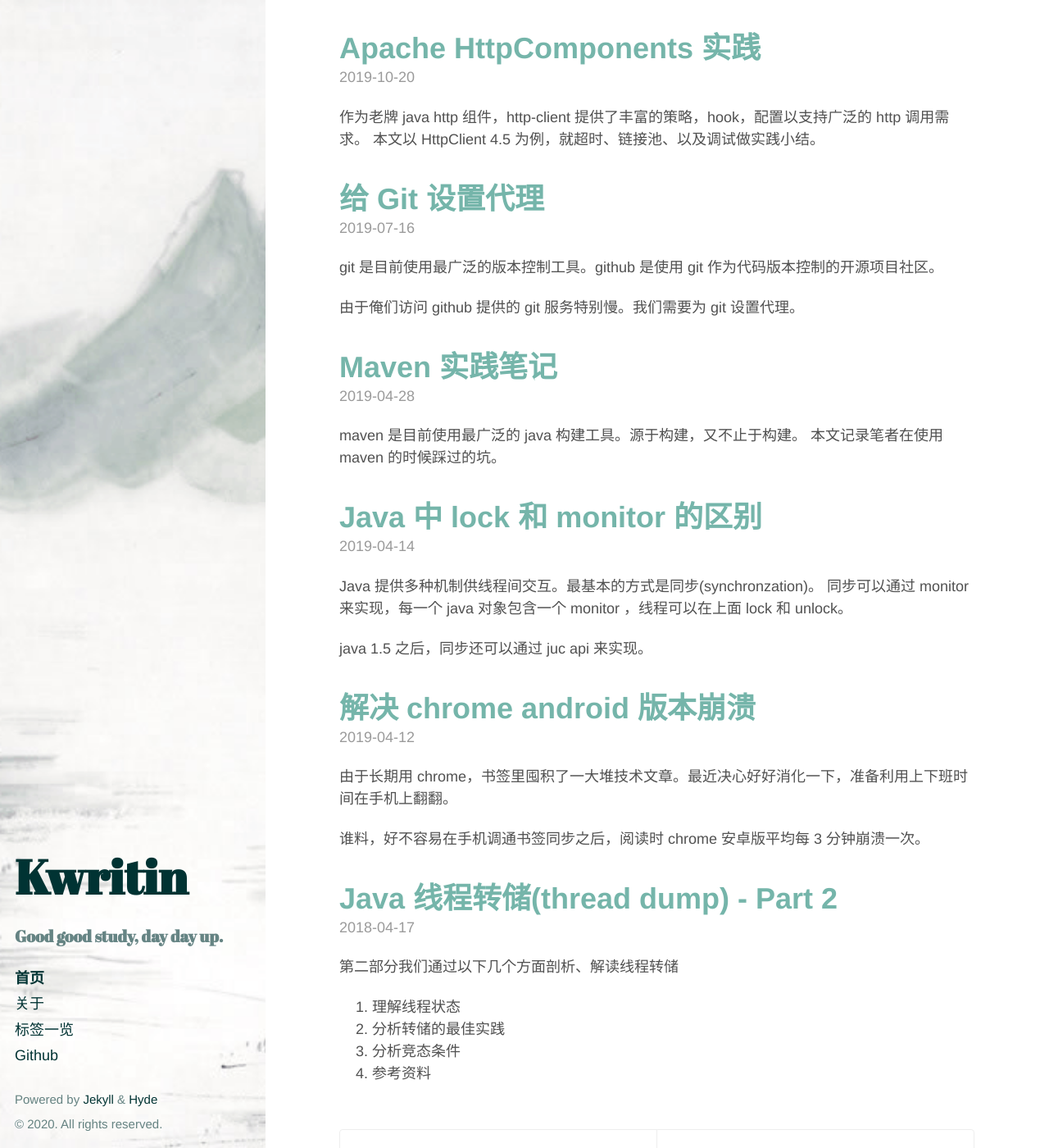
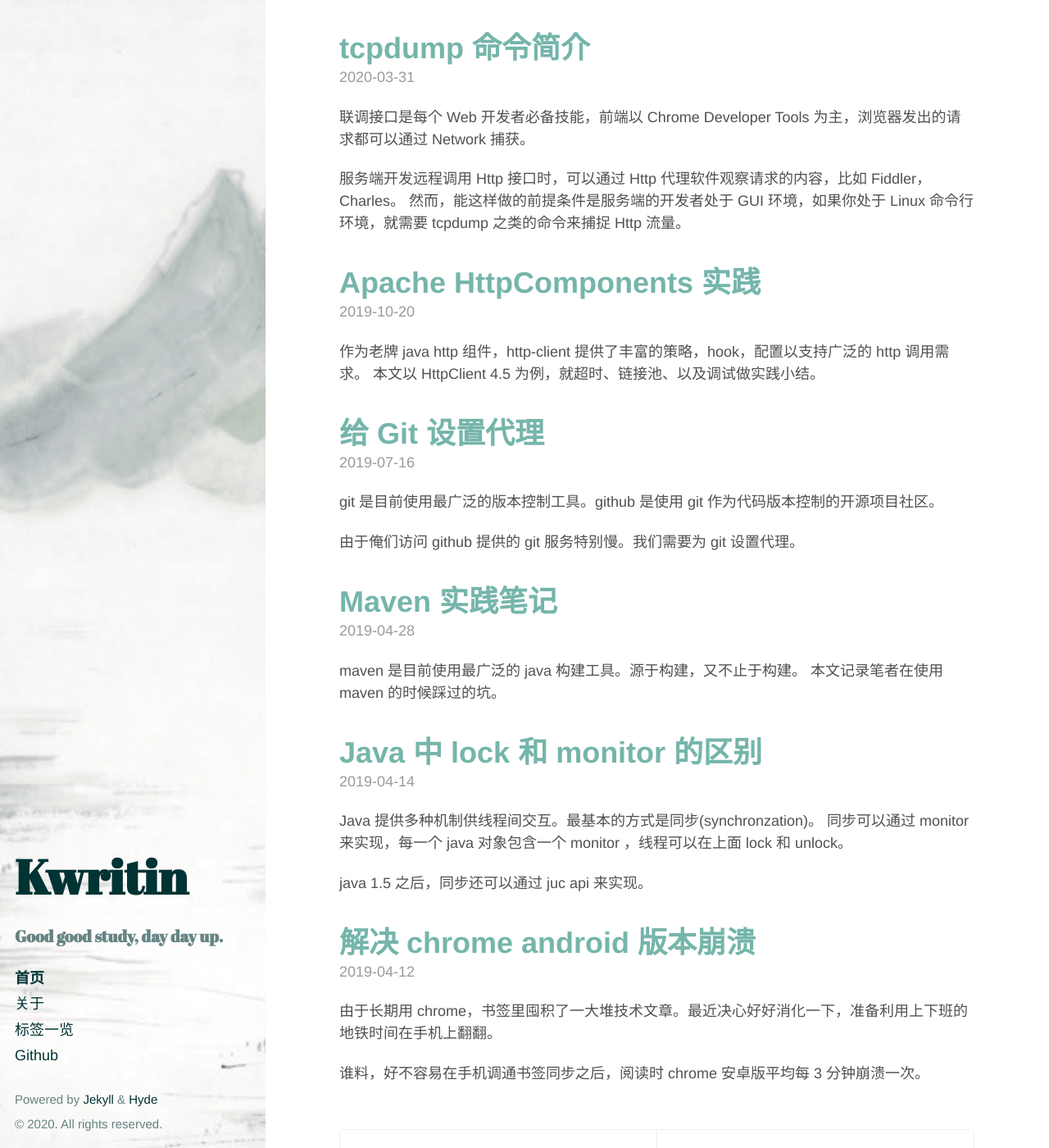
Before and after one commit to toien/toien.github.io, a Jekyll site: the page built from index.html, in a window 1280 px wide and 1400 px high. Shown: the whole window at 82% size. Built offline with Jekyll 4.4.1, drawn with Linux system fonts in a browser that asks for light colours; the list of posts is cut into pages by our own code; some of the changed lines change nothing that is shown.

Commit message:
add new post

````diff
--- a/_posts/2019-04-12-resolve-chrome-android-crash.md
+++ b/_posts/2019-04-12-resolve-chrome-crash-on-flyme.md
@@ -5,13 +5,13 @@ tags: chrome android
 excerpt_separator: <!-- more -->
 ---
 
-由于长期用 chrome，书签里囤积了一大堆技术文章。最近决心好好消化一下，准备利用上下班时间在手机上翻翻。
+由于长期用 chrome，书签里囤积了一大堆技术文章。最近决心好好消化一下，准备利用上下班的地铁时间在手机上翻翻。
 
 谁料，好不容易在手机调通书签同步之后，阅读时 chrome 安卓版平均每 3 分钟崩溃一次。
 
 <!-- more -->
 
-由于 Android 来自 Google 爸爸，而 Google 在国内目前处于无法使用状态，所以想要体验 youtube、play 等 app，除了借助梯子，还需要安装各厂商封装的 Google 服务安装包。
+由于 Android 来自 Google，而 Google 在国内目前处于无法使用状态，所以想要体验 youtube、google play 等 app，除了借助梯子，还需要安装各手机厂商在应用市场发布的 Google 服务基础安装包。
 
 安装好了它，才能使用基于它的 app：youtube、play、google map 等。
 
@@ -19,7 +19,7 @@ excerpt_separator: <!-- more -->
 
 ---
 
-当我魅族上的 chrome 疯狂崩溃时，我尝试了各种办法：更新、加权限、允许后台运行、锁定内存……
+当我魅族 flyme 上的 chrome 疯狂崩溃时，我尝试了各种办法：更新、加权限、允许后台运行、锁定内存……
 
 最后，终于在一篇帖子上看到：
 
--- /dev/null
+++ b/_posts/2020-03-31-tcpdump-command.md
@@ -0,0 +1,366 @@
+---
+layout: post
+title: tcpdump 命令简介
+tags: tcpdump linux
+excerpt_separator: <!-- more -->
+---
+
+联调接口是每个 Web 开发者必备技能，前端以 Chrome Developer Tools 为主，浏览器发出的请求都可以通过 Network 捕获。
+
+服务端开发远程调用 Http 接口时，可以通过 Http 代理软件观察请求的内容，比如 Fiddler，Charles。
+然而，能这样做的前提条件是服务端的开发者处于 GUI 环境，如果你处于 Linux 命令行环境，就需要 tcpdump 之类的命令来捕捉 Http 流量。
+
+<!-- more -->
+
+### 基本选项
+
+tcpdump 可以捕捉指定网卡的流量，在控制台输出，保存到文件；还可以不监听，直接解析文件内容并输出。
+
+其中常用的选项:
+
+```
+tcpdump [ -c count ]
+        [ -C file_size ] [ -G rotate_seconds ] [ -F file ]
+        [ -i interface ] [ -j tstamp_type ] [ -m module ] [ -M secret ]
+        [ --number ] [ -Q in|out|inout ]
+        [ -r file ] [ -V file ] [ -s snaplen ] [ -T type ] [ -w file ]
+        [ -W filecount ]
+        [ -E spi@ipaddr algo:secret,...  ]
+        [ -y datalinktype ] [ -z postrotate-command ] [ -Z user ]
+        [ --time-stamp-precision=tstamp_precision ]
+        [ --immediate-mode ] [ --version ]
+        [ expression ]
+```
+
+各中含义如下：
+
+- `-i`: 指定网卡，比如 `-i eth0` 意味着抓取 eth0 网卡的流量
+- `-c`: 指定抓取封包数量，比如 `-c 100` 会在抓取到 100 个 packet 后停止
+- `--number`: 打印网络封包的自增编号，这是 tcpdump 给每个 packet 生成的代表顺序的编号，而不是 tcp sequence 编号
+- `-Q`: 指定 packet 方向，in: 入网，out: 出网，inout: 两者都捕获
+- `-s`: 指定从每个 packet 中捕获的字节数，如果 `-s 0` 则捕获默认的 262144 字节
+- `-A`: 以 ASCII 形式打印每个 packet 的数据，非常适用于 web 调试
+- `-X`: 以 hex 和 ASCII 形式打印每个 packet，适用于调试新的协议
+
+### 输出格式
+
+来看看 tcpdump 如何工作，比如我们想通过它来抓取本地访问 www.baidu.com 的数据。
+
+```
+tcpdump 'port 80 and host www.baidu.com'
+```
+
+然后通过 curl www.baidu.com 就会看到 tcpdump 如下输出：
+
+```
+### 三次握手建立 TCP 链接
+23:05:19.720766 IP [local-ip].55405 > 180.101.49.12.http: Flags [S], seq 2801727995, win 29200, options [mss 1460,nop,nop,sackOK,nop,wscale 7], length 0
+23:05:19.731660 IP 180.101.49.12.http > [local-ip].55405: Flags [S.], seq 1189577036, ack 2801727996, win 8192, options [mss 1452,nop,nop,sackOK,nop,wscale 5], length 0
+23:05:19.731678 IP [local-ip].55405 > 180.101.49.12.http: Flags [.], ack 1, win 229, length 0
+
+### 本地向服务端发起 http 请求
+23:05:19.731705 IP [local-ip].55405 > 180.101.49.12.http: Flags [P.], seq 1:78, ack 1, win 229, length 77: HTTP: GET / HTTP/1.1
+
+### 服务端向本地 ack，并发送 response
+23:05:19.742859 IP 180.101.49.12.http > [local-ip].55405: Flags [.], ack 78, win 908, length 0
+23:05:19.744004 IP 180.101.49.12.http > [local-ip].55405: Flags [P.], seq 1:1441, ack 78, win 908, length 1440: HTTP: HTTP/1.1 200 OK
+
+### 本地向服务端 ack
+23:05:19.744016 IP [local-ip].55405 > 180.101.49.12.http: Flags [.], ack 1441, win 251, length 0
+
+### 服务端继续向本地发送数据
+23:05:19.744019 IP 180.101.49.12.http > [local-ip].55405: Flags [P.], seq 1441:2782, ack 78, win 908, length 1341: HTTP
+
+### 本地向服务端 ack
+23:05:19.744022 IP [local-ip].55405 > 180.101.49.12.http: Flags [.], ack 2782, win 274, length 0
+
+### 数据接收完毕后，本地主动关闭链接，向服务端发起 FIN，并且 ack 自己已无数据发送; 1/4
+23:05:19.744139 IP [local-ip].55405 > 180.101.49.12.http: Flags [F.], seq 78, ack 2782, win 274, length 0
+### 服务端继续向本地发送数据
+23:05:19.752994 IP 180.101.49.12.http > [local-ip].55405: Flags [P.], seq 1441:2782, ack 78, win 908, length 1341: HTTP
+### 本地向服务端 ack
+23:05:19.753001 IP [local-ip].55405 > 180.101.49.12.http: Flags [.], ack 2782, win 274, options [nop,nop,sack 1 {1441:2782}], length 0
+### 服务度端向本地 ack; 2/4
+23:05:19.755279 IP 180.101.49.12.http > [local-ip].55405: Flags [.], ack 79, win 908, length 0
+### 服务端向本地发送 FIN; 3/4
+23:05:19.755289 IP 180.101.49.12.http > [local-ip].55405: Flags [F.], seq 2782, ack 79, win 908, length 0
+### 本地向服务端 ack; 4/4
+23:05:19.755299 IP [local-ip].55405 > 180.101.49.12.http: Flags [.], ack 2783, win 274, length 0
+### 服务端重置链接
+23:05:22.765004 IP 180.101.49.12.http > [local-ip].55405: Flags [R], seq 1189579819, win 0, length 0
+```
+
+其中每一列的含义如下：
+
+- `23:05:19.720766`: 代表 tcpdump 收到该 packet 的本地时间
+- `IP`: 网络层的协议，在本例中 IP 代表 ipv4，如果是 ipv6，则会显示 IP6
+- `[local-ip].55405 > 180.101.49.12.http`: 代表本地 ip.port 向 [remote ip].port 传输
+- `Flags [S]`: 代表 TCP 标志，通过对照表可以判断出当前 packet 的标志
+
+    Flags 对照表:
+
+    |Value | Flag Type | Description       |
+    |:----:|:---------:|:-----------------:|
+    |S     | SYN       | Connection Start  |
+    |F     | FIN       | Connection Finish |
+    |P     | PUSH      | Data push         |
+    |R     | RST       | Connection reset  |
+    |.     | ACK       | Acknowledgment    |
+
+
+- `seq 2801727995`: 代表当前 packet 数据的序列号。如果是第一个 packet(SYN)，那么是一个绝对值;
+    如果是在后续传输数据的过程中(PUSH)，该 seq 是一个相对值，便于追踪整个流，比如 `seq 1441:2782`
+- `ack 78`: 代表目前收到的最后一个 packet 的 seq 值，如果还没有，则 `ack 1`
+- `win 29200`, 代表 tcp 滑动窗口的中的数据大小（byte）
+- `options [mss 1460,nop,nop,sackOK,nop,wscale 7]`: tcp 协议选项，诸如 mss，window scale 等
+- `length 0`: 代表当前 packet 中数据大小(byte)
+
+另外，通过观察还能得出 ack num 和 seq num 有以下关系：
+
+1. 在建立链接和关闭链接的过程中，ack 对方发送的数据时：ack num = seq num + 1
+2. 在发送数据的过程中，ack num = 上一次发送的 seq 范围的最后一个字节
+3. 在其它情况下，packet 会带上（重复）上一次本方的 ack num
+
+另外通过实验，可以实现 3 次挥手。Flags 分别是：
+
+1. F
+2. F.
+3. .
+
+
+
+### 表达式
+
+这是 tcpdump 的黑魔法。
+
+tcpdump 用表达式过滤 packet，只输出表达式为 true 的 packet。
+
+表达式由一个或多个表达元(primitive) 组成。一个表达元通常由一个或多个修饰符(qualifiers) 后跟一个名字或数字表示的 id 组成(即, 'qualifiers id').
+
+有三种不同类型的修饰符: type, dir 以及 proto.
+
+#### type 修饰符
+
+type 修饰符指定 id 所代表的对象类型, id 可以是名字也可以是数字.
+
+可选的对象类型有: host, net, port 以及 portrange。
+host 表明 id 表示主机, net 表明 id 是网络, port 表明 id 是端口而 portrange 表明 id 是一个端口范围。如：
+
+- `host foo`: 主机 foo
+- `net 128.3`: 网络 128.3
+- `port 20`: 端口 20
+- `portrange 6000-6008`: 端口范围 6000-6008
+
+如果不指定 type 修饰符, id 默认的修饰符为 host.
+
+#### dir 修饰符
+
+dir 修饰符描述 id 所对应的传输方向, 即发往 id 还是从 id 接收（而 id 到底指什么需要看其前面的 type 修饰符）.
+可取的方向为: src, dst, src 或 dst, src 并且 dst. 如:
+
+- `src foo`: 源主机是foo
+- `dst net 128.3`: 目的网络是128.3
+- `src or dst port ftp-data`: 源或目的端口为 ftp-data
+
+如果不指定 dir 修饰符, id 默认的修饰符为 src 或 dst.
+
+#### proto 修饰符
+
+proto 修饰符描述 id 所属的协议. 可选的协议有: ether, fddi, tr, wlan, ip, ip6, arp, rarp, decnet, tcp 以及 upd.
+
+- ether: 可理解为物理以太网传输协议
+- fddi: 光纤分布数据网传输协议
+- tr: 用于路由跟踪的协议
+- wlan: 无线局域网协议
+- ip, ip6: 即通常的TCP/IP协议栈中所使用的 ipv4 以及 ipv6 网络层协议
+- arp, rarp: 即地址解析协议,反向地址解析协议
+- decnet: Digital Equipment Corporation 开发的, 最早用于 PDP-11 机器互联的网络协议
+- tcp/udp: 即通常 TCP/IP 协议栈中的两个传输层协议
+
+如:
+- `ether src foo`: 从以太网地址 foo 来的数据包
+- `arp net 128.3`: 发往或来自 128.3 网络的 arp 协议数据包
+- `tcp port 21`: 发送或接收端口为 21 的 tcp 协议数据包
+- `udp portrange 7000-7009`: 发送或接收端口范围为 7000-7009 的 udp 协议数据包
+
+如果不指定 proto 修饰符, 则默认为与相应 type 匹配的修饰符. 例如:
+- `src foo` 含义是 '(ip or arp or rarp) src foo' 即, 来自主机 foo 的 ip/arp/rarp 协议数据包, 默认 type 为 host
+- `net bar` 含义是 '(ip or arp or rarp) net bar' 即, 来自或发往 bar 网络的 ip/arp/rarp 协议数据包
+- `port 53` 含义是 '(tcp or udp) port 53' 即, 发送或接收端口为 53 的 tcp/udp 协议数据包
+
+由于 tcpdump 直接通过数据链路层的 BSD 数据包过滤器或 DLPI(datalink provider interface, 数据链层提供者接口) 来直接获得网络数据包,
+其可抓取的数据包可涵盖上层的各种协议, 包括 arp, rarp, icmp(因特网控制报文协议), ip, ip6, tcp, udp, sctp(流控制传输协议)。
+
+对于修饰符后跟 id 的格式, 可理解为, type id 是对包最基本的过滤条件: 即对包相关的主机, 网络, 端口的限制; dir 表示对包的传送方向的限制; proto表示对包相关的协议限制)
+
+表达元之间还可以通过关键字 and, or 以及 not 进行连接, 从而可组成比较复杂的条件表达式.
+比如：`host foo and not port ftp and not port ftp-data`，其过滤条件为: 数据包的主机为 foo, 并且端口不是 ftp(端口21) 和 ftp-data(端口20)。
+
+常用端口和名字的对应可在 linux 系统中的 `/etc/service` 文件中找到。
+
+为了表示方便, 同样的修饰符可以被省略, 如 'tcp dst port ftp or ftp-data or domain` 与以下的表达式含义相同 `tcp dst port ftp or tcp dst port ftp-data or tcp dst port domain`.
+其过滤条件可理解为: 包的协议为 tcp, 目的端口为 ftp 或 ftp-data 或 domain(端口53).
+
+借助括号以及操作符, 可把表达元组合在一起使用 (由于括号是 shell 的特殊字符, 所以在 shell 脚本或终端中使用时必须对括号进行转义, 即'(' 与')'需要分别表达成'\(' 与 '\)').
+
+#### 操作符:
+
+1. 否定操作 (`!' 或 `not')
+1. 与操作(`&&' 或 `and')
+1. 或操作(`||' 或 `or')
+
+否定操作符的优先级别最高. 与操作和或操作优先级别相同, 并且二者的结合顺序是从左到右.
+要注意的是, 表达'与操作'时, 需要显式写出'and'操作符, 而不只是把前后表达元并列放置(nt: 二者中间的'and' 操作符不可省略).
+
+如果一个标识符前没有关键字, 则表达式的解析过程中最近用过的关键字(往往也是从左往右距离标识符最近的关键字)将被使用.
+
+比如 `not host vs and ace` 是 `not host vs and host ace` 的精简表达，而不是 `not (host vs or ace)`。
+
+前两者表示：所需数据包不是来自或发往 host vs, 而是来自或发往 ace，而后者表示数据包只要不是来自或发往 vs 或 ac 都符合要求)
+
+整个条件表达式可以被当作一个单独的字符串参数也可以被当作空格分割的多个参数传入 tcpdump, 后者更方便些.
+
+通常, 如果表达式中包含元字符(如正则表达式中的 '*', '.' 以及 shell 中的 '('等字符)，最好还是使用单独字符串的方式传入.
+这时, 整个表达式需要被单引号括起来, 作为一个字符串被解析。
+
+### 常用 tcpdump 的表达元
+
+- `dst host [host]`
+
+    如果 IPv4/v6 数据包的目的域是 [host], 则与此对应的条件表达式为真. host 可以是一个 ip 地址, 也可以是一个主机名.
+
+- `src host [host]`
+
+    如果 IPv4/v6 数据包的源域是 [host], 则与此对应的条件表达式为真。host 可以是一个 ip 地址, 也可以是一个主机名。
+
+- `host [host]`
+
+    如果 IPv4/v6 数据包的源或目的地址是 [host], 则与此对应的条件表达式为真。
+
+以上的几个 host 表达式之前可以添加以下关键字: ip, arp, rarp, 以及 ip6.
+比如: `ip host [host]`, 也可以表达为: `ether proto ip and host [host]`。
+
+> 这种表达式在 ip 之前需要有 \ 来转义，因为 ip 对 tcpdump 来说已经是一个关键字
+
+- `ether dst [ehost]`
+
+    如果数据包(指 tcpdump 可抓取的数据包, 包括 ip 数据包, tcp数据包)的以太网目标地址是 [ehost], 则与此对应的条件表达式为真。
+
+    ehost 可以是 /etc/ethers 文件中的名字或一个数字地址。
+
+- `ether src [ehost]`
+
+    如果数据包的以太网源地址是 [ehost], 则与此对应的条件表达式为真.
+
+- `ether host [ehost]`
+
+    如果数据包的以太网源地址或目标地址是 ehost, 则与此对应的条件表达式为真.
+
+- `gateway [host]`
+
+如果数据包的网关地址是 host, 则与此对应的条件表达式为真。
+需要注意的是, 这里的网关地址是指以太网地址, 而不是IP 地址。
+
+- `dst net [net]`
+
+    如果数据包的目标地址(IPv4或IPv6格式)的网络号字段为 net, 则与此对应的条件表达式为真.
+    net 可以是从网络数据库文件 /etc/networks 中的名字, 也可以是一个数字形式的网络地址.
+
+    IPv4 网络地址将以点分四元组(比如, 192.168.1.0), 或点分三元组(比如, 192.168.1 ), 或点分二元组(比如, 172.16), 或单一单元组(比如, 10)来表达;
+
+    对于 IPv6 地址, 网络编号必须全部写出来(8个部分必须全部写出来)，比如：`2001:0db8:86a3:08d3:1319:8a2e:0370:7344`。
+
+- `src net [net]`
+
+    如果数据包的源地址(IPv4或IPv6格式)的网络号字段为 net, 则与此对应的条件表达式为真.
+
+- `net [net]`
+
+    如果数据包的源或目的地址(IPv4或IPv6格式)的网络号字段为 net, 则与此对应的条件表达式为真.
+
+- `dst port [port]`
+
+    如果数据包(包括ip/tcp, ip/udp, ip6/tcp or ip6/udp协议)的目的端口为 [port], 则与此对应的条件表达式为真。
+
+    port 可以是一个数字也可以是一个名字(相应名字可以在 `/etc/services` 中找到该名字, 也可以通过 `man tcp` 和 `man udp` 来得到相关描述信息。
+
+    如果使用名字, 则该名字对应的端口号和相应使用的协议都会被检查。如果只是使用一个数字端口号,则只有相应端口号被检查。
+    比如, `dst port 513` 将会使 tcpdump 抓取 tcp 协议的 login 服务和 udp 协议的 who 服务数据包, 而 `port domain` 将会使 tcpdump 抓取 tcp 协议的 domain 服务数据包, 以及 udp 协议的 domain 数据包。
+
+- `src port [port]`
+
+    如果数据包的源端口为port, 则与此对应的条件表达式为真.
+
+- `port [port]`
+
+    如果数据包的源或目的端口为port, 则与此对应的条件表达式为真.
+
+- `src portrange port1-port2`
+
+    如果数据包的源端口属于port1到port2这个端口范围(包括 port1, port2), 则与此对应的条件表达式为真.
+
+- `portrange port1-port2`
+
+    如果数据包的源端口或目的端口属于port1到port2这个端口范围(包括 port1, port2), 则与此对应的条件表达式为真.
+
+以上关于 port 的选项都可以在其前面添加关键字: tcp 或者 udp, 比如: `tcp src port [port]`
+这将使 tcpdump 只抓取源端口是 port 的 tcp 数据包。
+
+
+- `ip proto [protocol]`
+
+    如果数据包为 ipv4 数据包并且其协议类型为 [protocol], 则与此对应的条件表达式为真.
+
+    Protocol 可以是一个数字也可以是名字, 比如: icmp6, igmp, igrp, pim, ah, esp, vrrp, udp, or tcp。
+
+    由于 tcp , udp 以及 icmp 是 tcpdump 的关键字,所以在这些协议名字之前必须要用 \ 来进行转义(如果在C-shell 中需要用\\来进行转义)。
+
+    注意此表达元不会把数据包中协议头链中所有协议头内容全部打印出来。实际上只会打印指定协议的一些头部信息, 比如
+
+    tcpdump -i eth0 'ip proto \tcp and host 192.168.3.144', 则只打印主机 192.168.3.144 发出或接收的数据包中 tcp 协议头所包含的信息。
+
+- `ip6 proto [protocol]`
+
+    如果数据包为 ipv6 数据包并且其协议类型为 [protocol], 则与此对应的条件表达式为真.
+
+    注意此表达元不会把数据包中协议头链中所有协议头内容全部打印出来
+
+- `ether broadcast`
+
+    如果数据包是以太网广播数据包, 则与此对应的条件表达式为真. ether 关键字是可选的.
+
+### 表达式进阶 - HTTP 示例
+
+1. To monitor HTTP traffic including request and response headers and message body:
+
+    ```
+tcpdump -A -s 0 'tcp port 80 and (((ip[2:2] - ((ip[0]&0xf)<<2)) - ((tcp[12]&0xf0)>>2)) != 0)'
+    ```
+
+2. To monitor HTTP traffic including request and response headers and message body from a particular source:
+
+    ```
+tcpdump -A -s 0 'src example.com and tcp port 80 and (((ip[2:2] - ((ip[0]&0xf)<<2)) - ((tcp[12]&0xf0)>>2)) != 0)'
+    ```
+
+3. To monitor HTTP traffic including request and response headers and message body from local host to local host:
+
+    ```
+tcpdump -A -s 0 'tcp port 80 and (((ip[2:2] - ((ip[0]&0xf)<<2)) - ((tcp[12]&0xf0)>>2)) != 0)' -i lo
+    ```
+
+4. To only include HTTP requests, modify `tcp port 80` to `tcp dst port 80` in above commands
+
+5. Capture TCP packets from local host to local host
+
+    ```
+tcpdump -i lo
+    ```
+
+### _REF
+
+- [Wireshark Charater Filter Generator](https://www.wireshark.org/tools/string-cf.html)
+- [Use TCPDUMP to Monitor HTTP Traffic](https://sites.google.com/site/jimmyxu101/testing/use-tcpdump-to-monitor-http-traffic)
+- [Linux tcpdump命令详解](https://www.cnblogs.com/ggjucheng/archive/2012/01/14/2322659.html)
+
+`<<<EOF`
````
